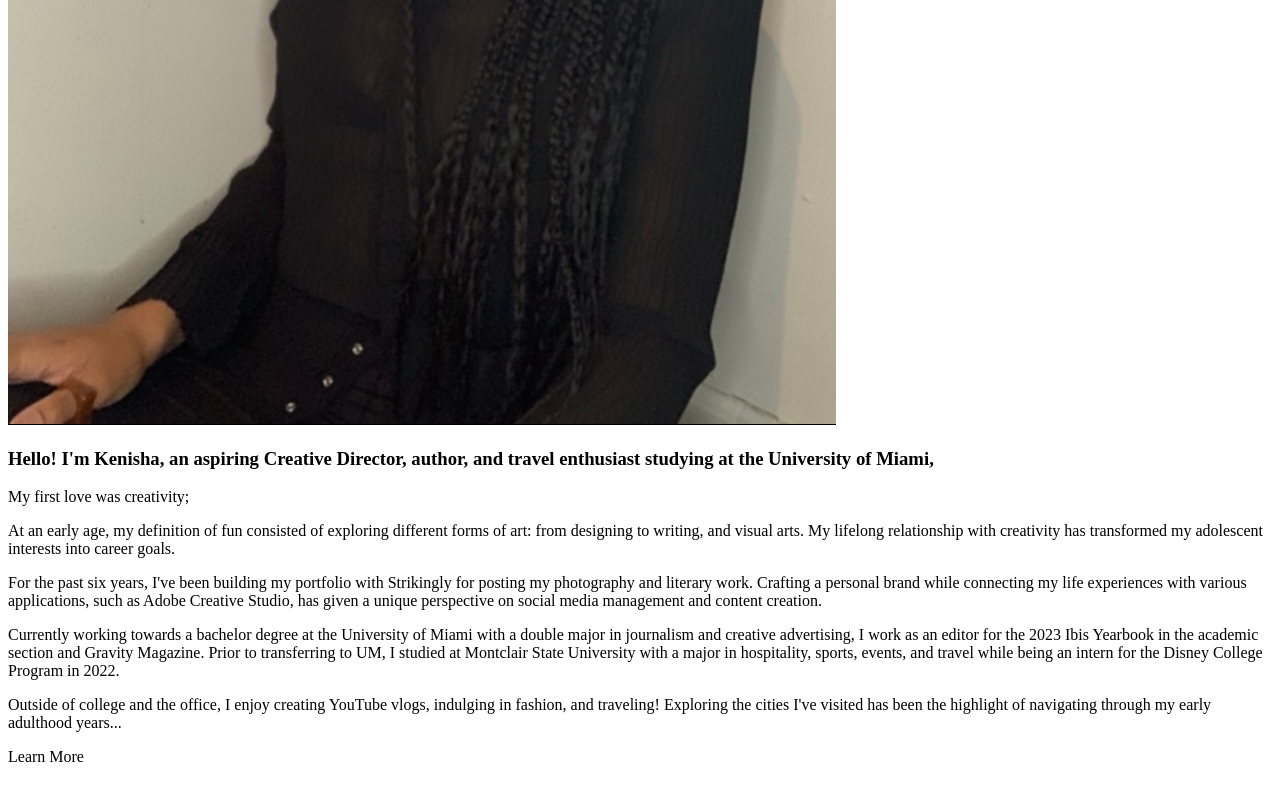
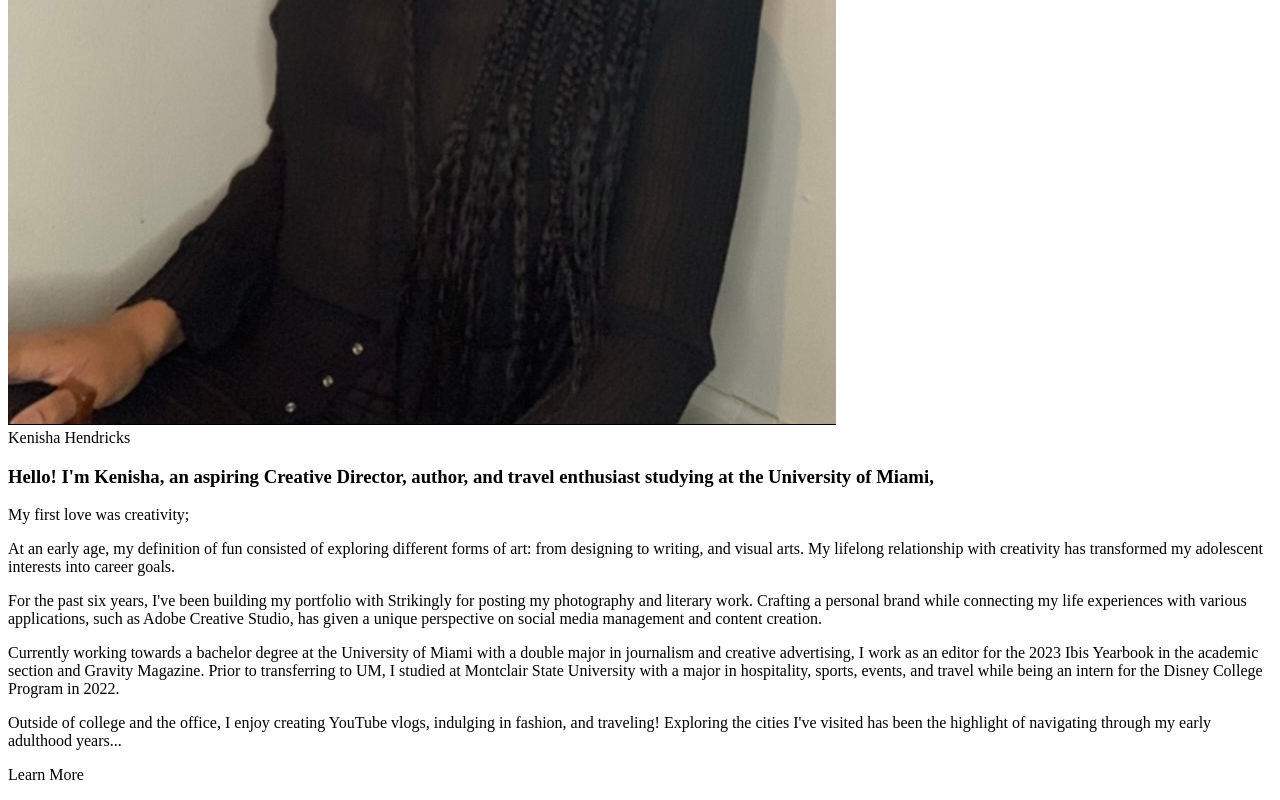
Before and after one commit to kxhendricks/.github.io, a plain HTML site: page portfolio-folder/about.html in a window 1280 px wide. Shown: the part 764-1564 px from the top of the page. Drawn offline with Linux system fonts and the light colour scheme.

Commit message:
Update about.html

```diff
--- a/portfolio-folder/about.html
+++ b/portfolio-folder/about.html
@@ -18,11 +18,16 @@
   <body>
    <header>
     <h1>About</h1>
+    </header>
+
+      <div class="headshot">
      <img src="images/headshot.jpg" alt="Headshot">
-      <h3>Hello! I'm Kenisha, an aspiring Creative Director, author, and travel enthusiast studying at the University of Miami,</h3>
-      </header>
+     <figcaption>Kenisha Hendricks</figcaption>
+      </div>
 
       <main>
+      <h3>Hello! I'm Kenisha, an aspiring Creative Director, author, and travel enthusiast studying at the University of Miami,</h3>
+
       <p>My first love was creativity;</p>
      <p>At an early age, my definition of fun consisted of exploring different forms of art: from designing to writing, and visual arts. My lifelong relationship with creativity has transformed my adolescent interests into career goals.</p>
 
```
